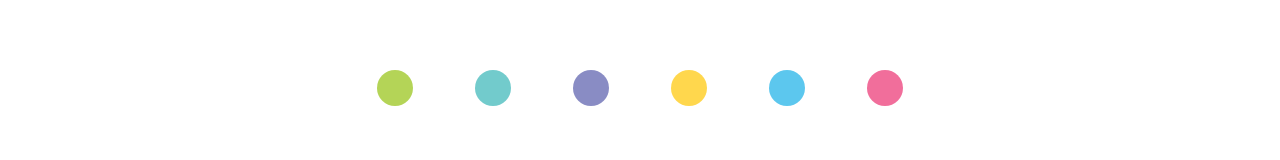
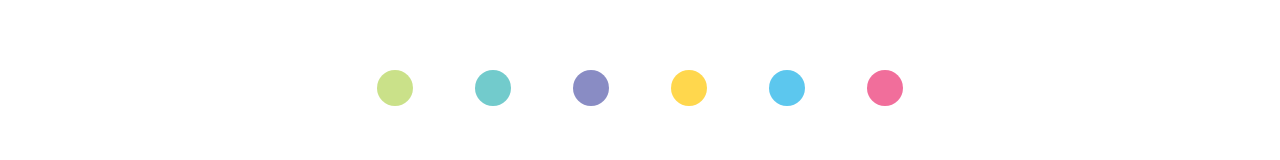
Before and after one commit to cmdmethods/herontwerp2020, a Vue app: page / in a window 1280 px wide. In both pictures the pointer is over the element 394 px from the left and 529 px from the top of the page. Shown: the part 442-602 px from the top of the page. Built offline with nearby package versions, Linux system fonts and the light colour scheme.

Commit message:
added hovers

```diff
--- a/src/components/Card.vue
+++ b/src/components/Card.vue
@@ -94,6 +94,7 @@ p {
     font-family: var(--font-body-card);
     font-size: 0.875rem;
     margin: 0;
+    color: #414144;
     display: -webkit-box;
     -webkit-line-clamp: 6;
     -webkit-box-orient: vertical;
--- a/src/components/CategoryIcon.vue
+++ b/src/components/CategoryIcon.vue
@@ -23,5 +23,10 @@ export default {
     width: 2.25rem;
     height: 2.25rem;
     border-radius: 50%;
+    transistion: 0.2s;
+}
+
+.icon:hover {
+    opacity: 0.7;
 }
 </style>
--- a/src/components/MoreInfo.vue
+++ b/src/components/MoreInfo.vue
@@ -60,7 +60,7 @@ p {
 a {
     cursor: pointer;
     display: block;
-    width: 20.6rem;
+    width: 20.4rem;
     height: 3.8675rem;
     padding: 1.1875rem 4rem 1.1875rem 4rem;
     background-color: #676769;
@@ -68,5 +68,10 @@ a {
     font-weight: 500;
     border-radius: 3px;
     text-decoration: none;
+    transition: 0.1s;
+}
+
+a:hover {
+    background-color: #a0a0a2;
 }
 </style>
--- a/src/components/NewProjectButton.vue
+++ b/src/components/NewProjectButton.vue
@@ -20,6 +20,11 @@ export default {
     color: #ffffff;
     font-size: 1rem;
     cursor: pointer;
+    transition: 0.1s;
+}
+
+.new-project-button:hover {
+    opacity: 0.7;
 }
 
 span {
```
